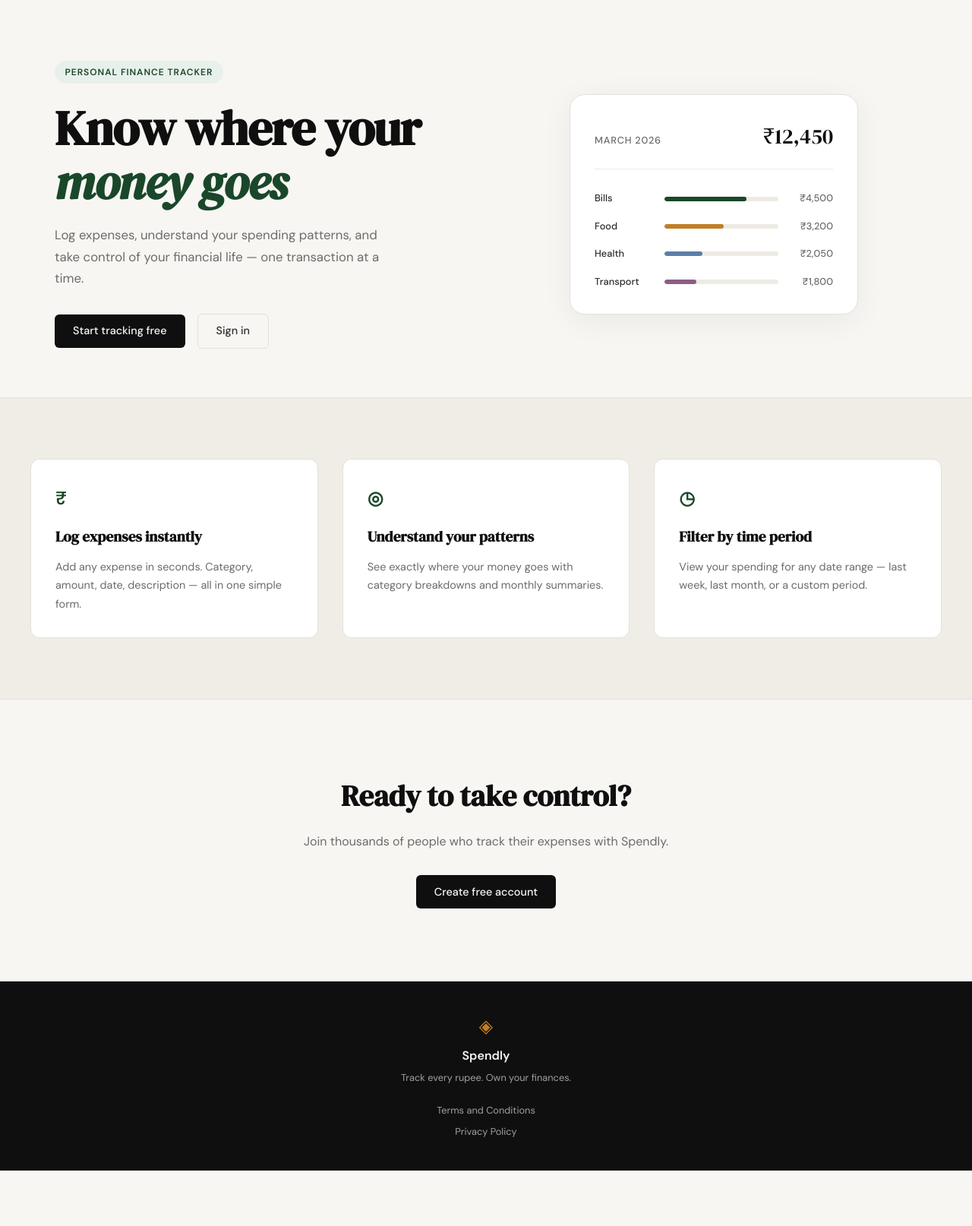
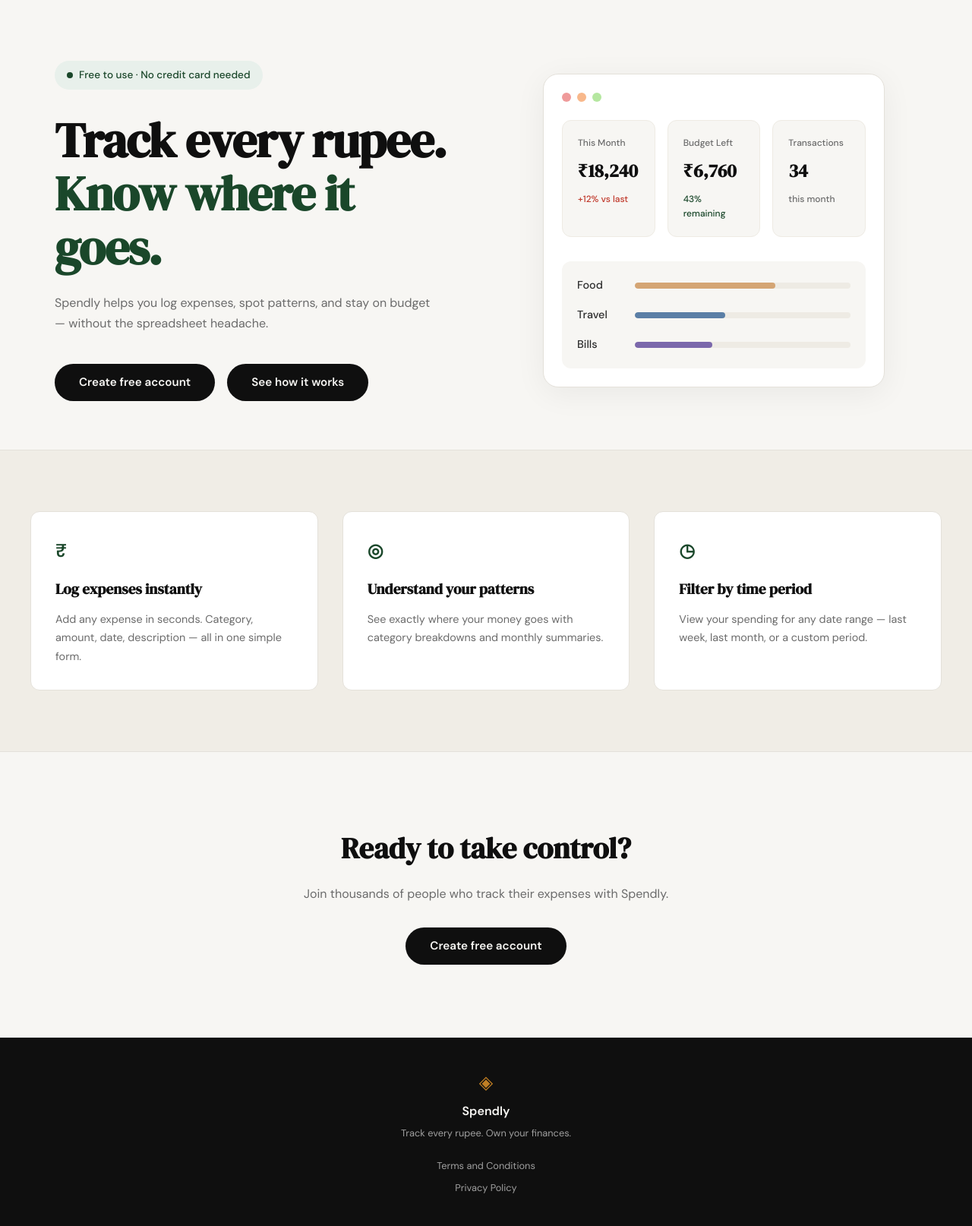
Before and after one commit to alihussain0705/expense-tracker, a Flask app: page / in a window 1280 px wide. Shown: the part 61-1675 px from the top of the page at 76% size. Before the commit the page ends 1602 px from the top, so only its background shows below. Run offline with Flask 3, Linux system fonts and the light colour scheme.

Commit message:
landing: redesign hero section to match mockup
Co-Authored-By: Claude Code <noreply@anthropic.com>

```diff
--- a/static/css/style.css
+++ b/static/css/style.css
@@ -134,16 +134,26 @@ a { color: inherit; text-decoration: none; }
 }
 
 .hero-badge {
-    display: inline-block;
+    display: inline-flex;
+    align-items: center;
+    gap: 0.5rem;
     background: var(--accent-light);
     color: var(--accent);
-    font-size: 0.75rem;
-    font-weight: 600;
-    letter-spacing: 0.08em;
-    text-transform: uppercase;
-    padding: 0.35rem 0.85rem;
+    font-size: 0.85rem;
+    font-weight: 500;
+    letter-spacing: 0;
+    text-transform: none;
+    padding: 0.5rem 1rem;
     border-radius: 999px;
-    margin-bottom: 1.5rem;
+    margin-bottom: 2rem;
+}
+
+.badge-dot {
+    display: inline-block;
+    width: 8px;
+    height: 8px;
+    background: var(--accent);
+    border-radius: 50%;
 }
 
 .hero-title {
@@ -152,20 +162,22 @@ a { color: inherit; text-decoration: none; }
     line-height: 1.1;
     letter-spacing: -0.02em;
     color: var(--ink);
-    margin-bottom: 1.25rem;
+    margin-bottom: 1.5rem;
 }
 
 .hero-title em {
-    font-style: italic;
+    display: block;
+    font-style: normal;
     color: var(--accent);
+    font-weight: 700;
 }
 
 .hero-subtitle {
-    font-size: 1.05rem;
+    font-size: 1rem;
     color: var(--ink-muted);
     line-height: 1.7;
-    max-width: 460px;
-    margin-bottom: 2rem;
+    max-width: 500px;
+    margin-bottom: 2.5rem;
 }
 
 .hero-actions {
@@ -175,7 +187,7 @@ a { color: inherit; text-decoration: none; }
 }
 
 /* ------------------------------------------------------------------ */
-/* Mock card (hero visual)                                             */
+/* Mock dashboard (hero visual)                                        */
 /* ------------------------------------------------------------------ */
 
 .hero-visual {
@@ -183,78 +195,120 @@ a { color: inherit; text-decoration: none; }
     justify-content: center;
 }
 
-.mock-card {
+.mock-dashboard {
     background: var(--paper-card);
     border: 1px solid var(--border);
     border-radius: var(--radius-lg);
-    padding: 2rem;
+    padding: 1.5rem;
     width: 100%;
-    max-width: 380px;
+    max-width: 450px;
     box-shadow: 0 8px 40px rgba(0,0,0,0.06);
 }
 
-.mock-card-header {
+.mock-header {
     display: flex;
-    justify-content: space-between;
-    align-items: baseline;
-    margin-bottom: 1.75rem;
-    padding-bottom: 1.25rem;
-    border-bottom: 1px solid var(--border-soft);
+    gap: 0.5rem;
+    margin-bottom: 1.5rem;
 }
 
-.mock-label {
-    font-size: 0.8rem;
-    font-weight: 500;
-    color: var(--ink-muted);
-    text-transform: uppercase;
-    letter-spacing: 0.06em;
+.mock-dot {
+    width: 12px;
+    height: 12px;
+    border-radius: 50%;
 }
 
-.mock-total {
-    font-family: var(--font-display);
-    font-size: 1.75rem;
-    color: var(--ink);
+.mock-dot-1 { background: #ef9a9a; }
+.mock-dot-2 { background: #f8b88b; }
+.mock-dot-3 { background: #b5e7a0; }
+
+.mock-stats {
+    display: grid;
+    grid-template-columns: repeat(3, 1fr);
+    gap: 1rem;
+    margin-bottom: 2rem;
 }
 
-.mock-bars { display: flex; flex-direction: column; gap: 1rem; }
-
-.mock-bar-row {
-    display: grid;
-    grid-template-columns: 80px 1fr 60px;
-    align-items: center;
-    gap: 0.75rem;
+.mock-stat-card {
+    background: var(--paper);
+    border: 1px solid var(--border-soft);
+    border-radius: var(--radius-md);
+    padding: 1.25rem;
+    display: flex;
+    flex-direction: column;
 }
 
-.mock-cat {
-    font-size: 0.8rem;
+.mock-stat-label {
+    font-size: 0.75rem;
+    color: var(--ink-muted);
     font-weight: 500;
-    color: var(--ink-soft);
+    text-transform: capitalize;
+    margin-bottom: 0.5rem;
 }
 
-.mock-bar-track {
-    height: 6px;
+.mock-stat-amount {
+    font-family: var(--font-display);
+    font-size: 1.5rem;
+    font-weight: 700;
+    color: var(--ink);
+    margin-bottom: 0.5rem;
+}
+
+.mock-stat-change {
+    font-size: 0.75rem;
+    font-weight: 500;
+}
+
+.mock-stat-negative {
+    color: var(--danger);
+}
+
+.mock-stat-positive {
+    color: var(--accent);
+}
+
+.mock-stat-muted {
+    color: var(--ink-muted);
+}
+
+.mock-categories {
+    background: var(--paper);
+    border-radius: var(--radius-md);
+    padding: 1.25rem;
+}
+
+.mock-category-row {
+    display: grid;
+    grid-template-columns: 60px 1fr;
+    align-items: center;
+    gap: 1rem;
+    margin-bottom: 1rem;
+}
+
+.mock-category-row:last-child {
+    margin-bottom: 0;
+}
+
+.mock-category-name {
+    font-size: 0.9rem;
+    color: var(--ink-soft);
+    font-weight: 500;
+}
+
+.mock-category-bar {
+    height: 8px;
     background: var(--border-soft);
     border-radius: 999px;
     overflow: hidden;
 }
 
-.mock-bar {
+.mock-category-fill {
     height: 100%;
-    background: var(--accent);
     border-radius: 999px;
-    transition: width 0.6s ease;
 }
 
-.mock-bar-2 { background: var(--accent-2); }
-.mock-bar-3 { background: #5b7fa6; }
-.mock-bar-4 { background: #8b5e83; }
-
-.mock-amt {
-    font-size: 0.8rem;
-    font-weight: 500;
-    color: var(--ink-muted);
-    text-align: right;
-}
+.mock-cat-food { background: #d4a574; }
+.mock-cat-travel { background: #5b7fa6; }
+.mock-cat-bills { background: #7b68ab; }
 
 /* ------------------------------------------------------------------ */
 /* Buttons                                                             */
@@ -264,11 +318,11 @@ a { color: inherit; text-decoration: none; }
     display: inline-block;
     background: var(--ink);
     color: var(--paper);
-    padding: 0.65rem 1.5rem;
-    border-radius: var(--radius-sm);
+    padding: 0.75rem 2rem;
+    border-radius: 999px;
     font-family: var(--font-body);
-    font-size: 0.9rem;
-    font-weight: 500;
+    font-size: 0.95rem;
+    font-weight: 600;
     cursor: pointer;
     border: none;
     transition: background 0.2s;
@@ -276,6 +330,23 @@ a { color: inherit; text-decoration: none; }
 }
 
 .btn-primary:hover { background: var(--accent); }
+
+.btn-secondary {
+    display: inline-block;
+    background: var(--ink);
+    color: var(--paper);
+    padding: 0.75rem 2rem;
+    border-radius: 999px;
+    font-family: var(--font-body);
+    font-size: 0.95rem;
+    font-weight: 600;
+    cursor: pointer;
+    border: none;
+    transition: background 0.2s;
+    text-decoration: none;
+}
+
+.btn-secondary:hover { background: var(--accent); }
 
 .btn-ghost {
     display: inline-block;
--- a/templates/landing.html
+++ b/templates/landing.html
@@ -6,55 +6,65 @@
 
 <section class="hero">
     <div class="hero-inner">
-        <div class="hero-badge">Personal Finance Tracker</div>
+        <div class="hero-badge">
+            <span class="badge-dot"></span>
+            Free to use · No credit card needed
+        </div>
         <h1 class="hero-title">
-            Know where your<br>
-            <em>money goes</em>
+            Track every rupee.<br>
+            <em>Know where it goes.</em>
         </h1>
         <p class="hero-subtitle">
-            Log expenses, understand your spending patterns,
-            and take control of your financial life —
-            one transaction at a time.
+            Spendly helps you log expenses, spot patterns, and stay
+            on budget — without the spreadsheet headache.
         </p>
         <div class="hero-actions">
-            <a href="{{ url_for('register') }}" class="btn-primary">Start tracking free</a>
-            <a href="{{ url_for('login') }}" class="btn-ghost">Sign in</a>
+            <a href="{{ url_for('register') }}" class="btn-primary">Create free account</a>
+            <a href="#features" class="btn-secondary">See how it works</a>
         </div>
     </div>
     <div class="hero-visual">
-        <div class="mock-card">
-            <div class="mock-card-header">
-                <span class="mock-label">March 2026</span>
-                <span class="mock-total">₹12,450</span>
+        <div class="mock-dashboard">
+            <div class="mock-header">
+                <span class="mock-dot mock-dot-1"></span>
+                <span class="mock-dot mock-dot-2"></span>
+                <span class="mock-dot mock-dot-3"></span>
             </div>
-            <div class="mock-bars">
-                <div class="mock-bar-row">
-                    <span class="mock-cat">Bills</span>
-                    <div class="mock-bar-track">
-                        <div class="mock-bar" style="width: 72%"></div>
+            <div class="mock-stats">
+                <div class="mock-stat-card">
+                    <span class="mock-stat-label">This month</span>
+                    <span class="mock-stat-amount">₹18,240</span>
+                    <span class="mock-stat-change mock-stat-negative">+12% vs last</span>
+                </div>
+                <div class="mock-stat-card">
+                    <span class="mock-stat-label">Budget left</span>
+                    <span class="mock-stat-amount">₹6,760</span>
+                    <span class="mock-stat-change mock-stat-positive">43% remaining</span>
+                </div>
+                <div class="mock-stat-card">
+                    <span class="mock-stat-label">Transactions</span>
+                    <span class="mock-stat-amount">34</span>
+                    <span class="mock-stat-change mock-stat-muted">this month</span>
+                </div>
+            </div>
+            <div class="mock-categories">
+                <div class="mock-category-row">
+                    <span class="mock-category-name">Food</span>
+                    <div class="mock-category-bar">
+                        <div class="mock-category-fill mock-cat-food" style="width: 65%"></div>
                     </div>
-                    <span class="mock-amt">₹4,500</span>
                 </div>
-                <div class="mock-bar-row">
-                    <span class="mock-cat">Food</span>
-                    <div class="mock-bar-track">
-                        <div class="mock-bar mock-bar-2" style="width: 52%"></div>
+                <div class="mock-category-row">
+                    <span class="mock-category-name">Travel</span>
+                    <div class="mock-category-bar">
+                        <div class="mock-category-fill mock-cat-travel" style="width: 42%"></div>
                     </div>
-                    <span class="mock-amt">₹3,200</span>
                 </div>
-                <div class="mock-bar-row">
-                    <span class="mock-cat">Health</span>
-                    <div class="mock-bar-track">
-                        <div class="mock-bar mock-bar-3" style="width: 33%"></div>
+                <div class="mock-category-row">
+                    <span class="mock-category-name">Bills</span>
+                    <div class="mock-category-bar">
+                        <div class="mock-category-fill mock-cat-bills" style="width: 36%"></div>
                     </div>
-                    <span class="mock-amt">₹2,050</span>
-                </div>
-                <div class="mock-bar-row">
-                    <span class="mock-cat">Transport</span>
-                    <div class="mock-bar-track">
-                        <div class="mock-bar mock-bar-4" style="width: 28%"></div>
-                    </div>
-                    <span class="mock-amt">₹1,800</span>
                 </div>
             </div>
         </div>
```
